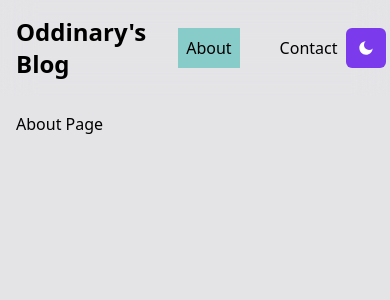
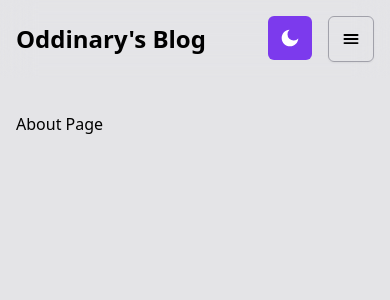
Before and after one commit to Jayden1905/Personal-Blog, a Next.js app: page /about in a window 390 px wide. Shown: the top 300 px of the page. Built offline with nearby package versions, Linux system fonts and the light colour scheme.

Commit message:
nav bar done

```diff
--- /dev/null
+++ b/components/DropdownMenu.tsx
@@ -0,0 +1,46 @@
+import { Menu, Transition } from "@headlessui/react";
+import React, { Fragment } from "react";
+import { IoMenu } from "react-icons/io5/index.js";
+import DropdownMenuItem from "./DropdownMenuItem";
+
+interface Props {
+  tags: Category[];
+}
+
+type Category = {
+  name: string;
+  slug: string;
+};
+
+export default function DropdownMenu() {
+  return (
+    <Menu as="div" className="relative inline-block text-left">
+      <div>
+        <Menu.Button
+          className="inline-flex justify-center rounded-md border border-zinc-400 dark:border-zinc-700 p-3 text-sm font-medium shadow-sm hover:bg-zinc-300 dark:hover:bg-zinc-800 transition-all"
+          aria-label="menu"
+        >
+          <IoMenu className="h-5 w-5" />
+        </Menu.Button>
+      </div>
+
+      <Transition
+        as={Fragment}
+        enter="transition ease-out duration-100"
+        enterFrom="transform opacity-0 scale-95"
+        enterTo="transform opacity-100 scale-100"
+        leave="transition ease-in duration-75"
+        leaveFrom="transform opacity-100 scale-100"
+        leaveTo="transform opacity-0 scale-95"
+      >
+        <Menu.Items className="absolute right-0 z-10 mt-2 w-56 origin-top-right rounded-md border border-zinc-400 dark:border-zinc-700 bg-zinc-100 dark:bg-zinc-800 shadow-xl ring-1 ring-black ring-opacity-5 focus:outline-none divide-zinc-400 dark:divide-zinc-700">
+          <div className="py-1">
+            <DropdownMenuItem href={`/`}>Home</DropdownMenuItem>
+            <DropdownMenuItem href={`/about`}>About</DropdownMenuItem>
+            <DropdownMenuItem href={`/contact`}>Contact</DropdownMenuItem>
+          </div>
+        </Menu.Items>
+      </Transition>
+    </Menu>
+  );
+}
--- /dev/null
+++ b/components/DropdownMenuItem.tsx
@@ -0,0 +1,30 @@
+import { Menu } from "@headlessui/react";
+import Link from "next/link";
+import React, { ReactNode } from "react";
+
+function classNames(...classes: string[]) {
+  return classes.filter(Boolean).join(" ");
+}
+
+type Props = {
+  href: string;
+  children: ReactNode;
+};
+
+export default function DropdownMenuItem({ href, children }: Props) {
+  return (
+    <Menu.Item>
+      {({ active }) => (
+        <Link
+          href={href}
+          className={classNames(
+            active ? "bg-zinc-200 dark:bg-zinc-700" : "",
+            "block px-4 py-2 text-sm"
+          )}
+        >
+          {children}
+        </Link>
+      )}
+    </Menu.Item>
+  );
+}
--- a/components/Nav.tsx
+++ b/components/Nav.tsx
@@ -2,6 +2,7 @@ import Link from "next/link";
 import Logo from "./Logo";
 import ThemeToggleButton from "./ThemeToggleButton";
 import { useRouter } from "next/router";
+import DropdownMenu from "./DropdownMenu";
 
 export default function Nav() {
   const router = useRouter();
@@ -18,7 +19,7 @@ export default function Nav() {
           <Logo />
           <Link
             href={"/about"}
-            className={`hover:underline underline-offset-4 p-2 ${
+            className={`sm:inline-block hidden hover:underline underline-offset-4 p-2 ${
               activeLink("/about", pathname) ? "bg-glassTeal text-black" : ""
             }`}
           >
@@ -26,14 +27,19 @@ export default function Nav() {
           </Link>
           <Link
             href={"/contact"}
-            className={`hover:underline underline-offset-4 p-2 ${
+            className={`sm:inline-block hidden hover:underline underline-offset-4 p-2 ${
               activeLink("/contact", pathname) ? "bg-glassTeal text-black" : ""
             }`}
           >
             Contact
           </Link>
         </div>
-        <ThemeToggleButton />
+        <div className="flex gap-4">
+          <ThemeToggleButton />
+          <div className="sm:hidden block">
+            <DropdownMenu />
+          </div>
+        </div>
       </div>
     </div>
   );
--- a/components/ThemeToggleButton.tsx
+++ b/components/ThemeToggleButton.tsx
@@ -23,7 +23,7 @@ const ThemeToggleButton = () => {
           className="rounded-md p-3 font-extrabold text-lg bg-orange-200 hover:bg-orange-300 text-black transition-all duration-200 ease-out"
           onClick={() => setTheme("light")}
         >
-          <FiSun className="w-4 h-4" role="button" />
+          <FiSun className="w-5 h-5" role="button" />
         </button>
       );
     } else {
@@ -32,7 +32,7 @@ const ThemeToggleButton = () => {
           className="rounded-md p-3 font-extrabold text-lg bg-violet-600 hover:bg-violet-700 text-white transition-all duration-200 ease-out"
           onClick={() => setTheme("dark")}
         >
-          <RiMoonFill className="w-4 h-4" role="button" />
+          <RiMoonFill className="w-5 h-5" role="button" />
         </button>
       );
     }
```
